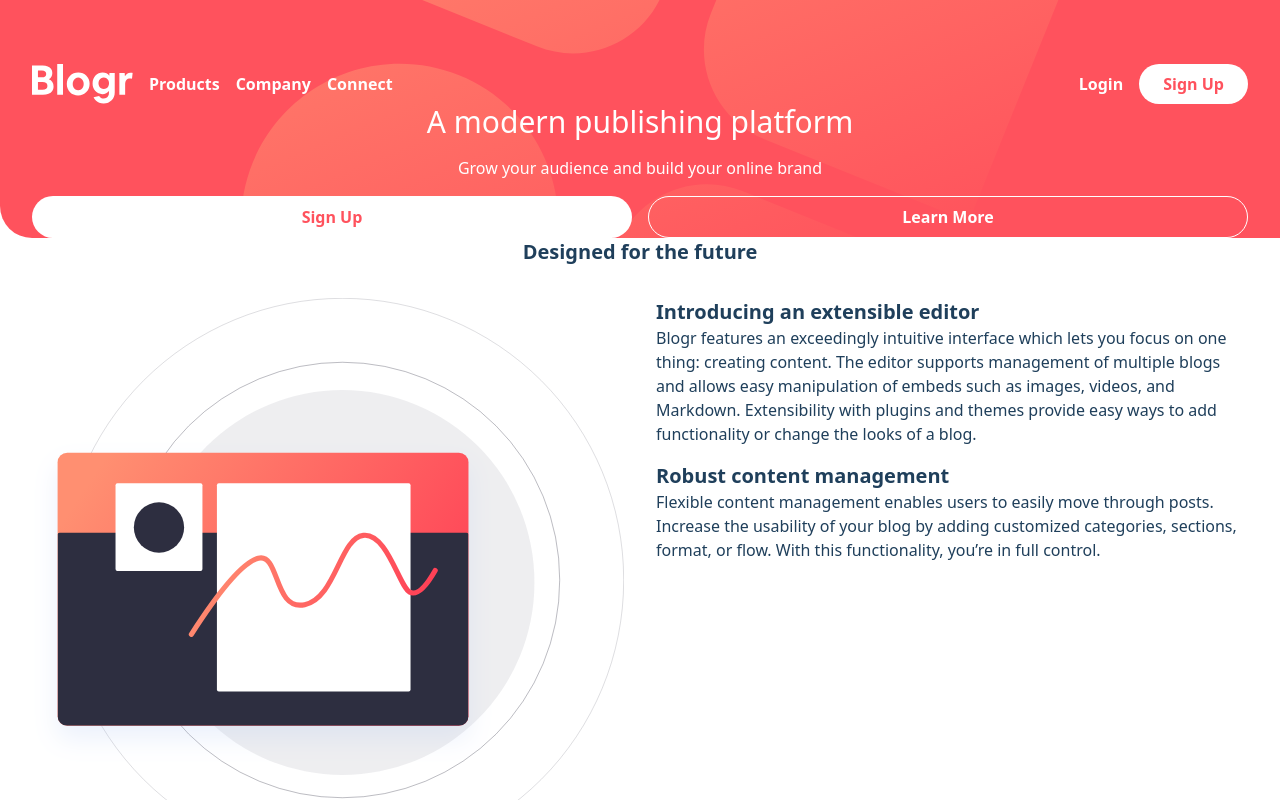
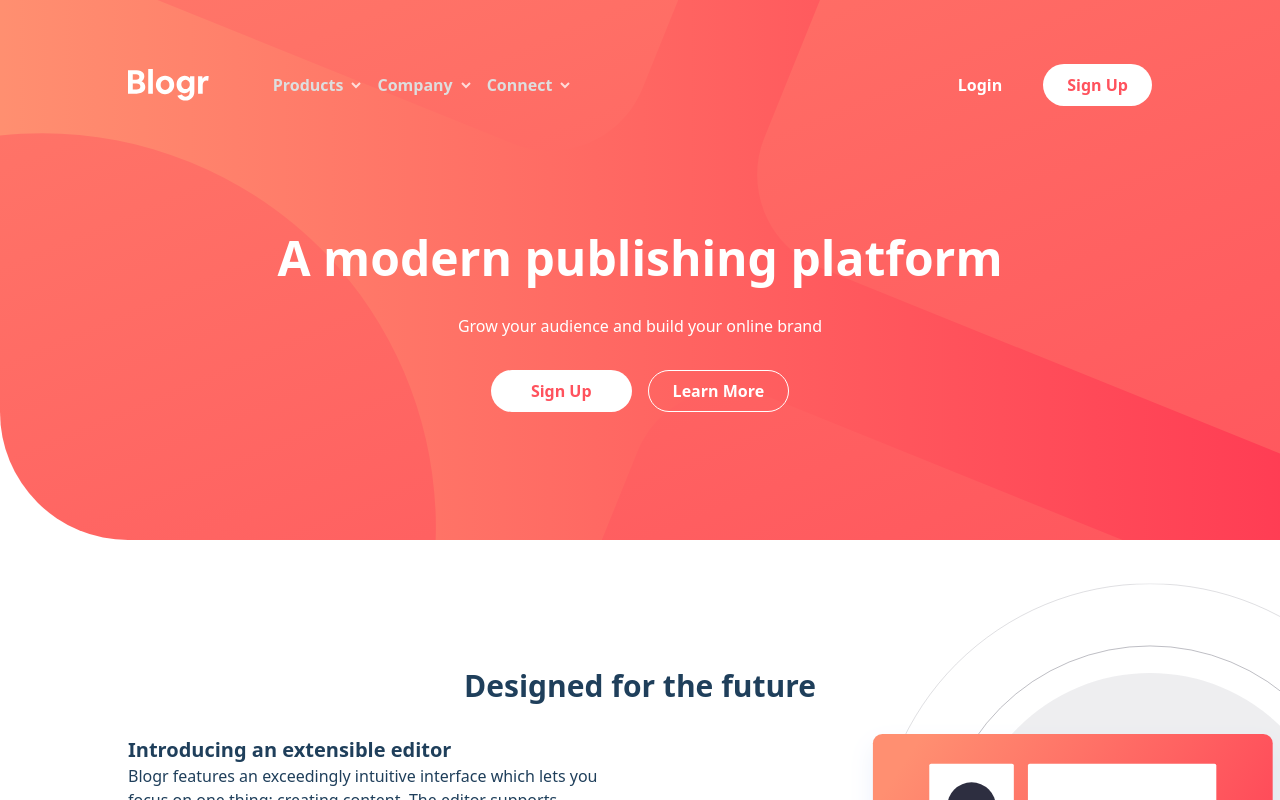
Before and after one commit to emmanueltn007/front-end-mentor-challenges-junior, a React (Vite) app in the folder html-css-and-js/blogr-landing-page/: page / in a window 1280 px wide. Shown: the top 800 px of the page. Built offline with nearby package versions, Linux system fonts and the light colour scheme.

Commit message:
Fixed layout in Header, SignUp and DesginedForFuture

```diff
--- a/html-css-and-js/blogr-landing-page/src/App.jsx
+++ b/html-css-and-js/blogr-landing-page/src/App.jsx
@@ -7,9 +7,13 @@ import StateOfArt from "./components/StateOfArt";
 
 function App() {
   return (
-    <div className="">
-      <div className="pt-16 px-8 bg-[hsl(356,100%,66%)] bg-[url('/images/bg-pattern-intro-mobile.svg')] bg-center bg-no-repeat bg-cover
-                      rounded-bl-4xl">
+    <div className="flex flex-col gap-16 overflow-hidden">
+      <div className="pt-16 px-8 md:px-32 rounded-bl-[128px]
+                      bg-[url('/images/bg-pattern-intro-mobile.svg'),linear-gradient(90deg,_hsl(13,100%,72%),_hsl(353,100%,62%))]
+    md:bg-[url('/images/bg-pattern-intro-desktop.svg'),linear-gradient(90deg,_hsl(13,100%,72%),_hsl(353,100%,62%))]
+    bg-center bg-no-repeat
+    bg-coversss"
+      >
         <Header />
         <SignUp />
       </div>
--- a/html-css-and-js/blogr-landing-page/src/components/DesignedForFuture.jsx
+++ b/html-css-and-js/blogr-landing-page/src/components/DesignedForFuture.jsx
@@ -1,25 +1,25 @@
 function DesignedForFuture() {
   return (
-    <section className="px-8 max-md:text-center text-[hsl(208,49%,24%)] flex flex-col gap-8">
-      <h2 className="text-xl font-semibold md:text-center">
+    <section className="px-8 md:px-32 max-md:text-center text-[hsl(208,49%,24%)] flex flex-col gap-8 relative md:py-16">
+      <h2 className="text-2xl md:text-3xl font-semibold md:text-center">
         Designed for the future
       </h2>
       <div className="flex flex-col md:grid md:grid-cols-2 md:grid-rows-1 gap-8">
-        <div>
+        <div className="md:col-start-2 md:absolute md:translate-x-1/4 md:-translate-y-1/2 md:top-1/2 md:right-0">
           <img
             className="md:hidden"
             src="/images/illustration-editor-mobile.svg"
             alt="illustration editor mobile image"
           />
           <img
-            className="max-md:hidden"
+            className="max-md:hidden max-w-xl"
             src="/images/illustration-editor-desktop.svg"
             alt="illustration editor desktop image"
           />
         </div>
-        <div className="flex flex-col gap-4">
+        <div className="flex flex-col gap-4 md:row-start-1">
           <div>
-            <h2 className="text-xl font-semibold">
+            <h2 className="text-2xl md:text-xl font-semibold">
               Introducing an extensible editor
             </h2>
             <p>
@@ -32,7 +32,7 @@ function DesignedForFuture() {
             </p>
           </div>
           <div>
-            <h2 className="text-xl font-semibold">Robust content management</h2>
+            <h2 className="text-2xl md:text-xl font-semibold">Robust content management</h2>
             <p>
               Flexible content management enables users to easily move through
               posts. Increase the usability of your blog by adding customized
--- a/html-css-and-js/blogr-landing-page/src/components/Header.jsx
+++ b/html-css-and-js/blogr-landing-page/src/components/Header.jsx
@@ -4,30 +4,48 @@ import NavItems from "./header-components/NavItems";
 
 function Header () {
     const [isOpen, setIsOpen] = useState(false);
+    const [openItem, setOpenItem] = useState(null);
 
     return (
-        <header className="flex items-center justify-between relative">
-            <div className="cursor-pointer flex items-center gap-4">
-                <img src="/images/logo.svg" alt="blogr logo" />
+        <header className="flex items-center justify-between relative text-[hsl(0,0%,87%)]">
+            <div className="cursor-pointer flex items-center md:gap-16">
+                <img className="h-8" src="/images/logo.svg" alt="blogr logo" />
 
                 {/* DESKTOP NAV */}
                 <NavItems
-                    divClass="text-white font-semibold flex gap-4 max-md:hidden"
-                    buttonClass="cursor-pointer"
+                    openItem={openItem}
+                    setOpenItem={setOpenItem}
+                    divClass="text-[hsl(0,0%,87%)] font-semibold flex gap-4 max-md:hidden"
+                    buttonClass="cursor-pointer hover:text-white flex items-center gap-2
+                                after:content-[''] relative after:absolute after:block after:h-[2px] after:bottom-0 after:left-0 after:bg-white after:w-0 hover:after:w-full after:transition-all after:duration-300"
+                    imageClass={``}
                 />
             </div>
 
             {/* MOBILE NAV */}
             <MobileNav isOpen={isOpen} setIsOpen={setIsOpen}>
                 <NavItems
-                    divClass="p-8 bg-white flex flex-col gap-8 w-full absolute left-1/2 top-16 -translate-x-1/2 rounded-xl"
-                    buttonClass="text-[hsl(208,49%,24%)] font-semibold cursor-pointer" isOpen={isOpen}
+                    isOpen={isOpen}
+                    divClass="p-8 bg-white flex flex-col items-center gap-8 w-full absolute left-1/2 top-16 -translate-x-1/2 rounded-xl shadow-md shadow-gray-500"
+                    buttonClass="text-[hsl(208,49%,24%)] font-semibold cursor-pointer flex items-center gap-2"
+                    openItem={openItem}
+                    setOpenItem={setOpenItem}
+                    imageClass={` ${openItem ? "text-yellow-500" : "text-[hsl(355,100%,74%)]"}`}
                 />
             </MobileNav>
 
             <div className="max-md:hidden flex gap-4 font-semibold">
-                <button className="cursor-pointer text-white">Login</button>
-                <button className="cursor-pointer text-[hsl(356,100%,66%)] bg-white py-2 px-6 rounded-3xl">Sign Up</button>
+                <button
+                    className="cursor-pointer px-6 py-2 rounded-3xl text-white border border-transparent hover:border-white transition-all duration-150 ease-in-out"
+                >
+                    Login
+                </button>
+                <button
+                    className="cursor-pointer text-[hsl(356,100%,66%)] bg-white py-2 px-6 rounded-3xl
+                            hover:text-white hover:bg-[rgba(168,168,168,0.5)] hover:backdrop-blur-2xl transition-all duration-150 ease-in-out"
+                >
+                    Sign Up
+                </button>
             </div>
         </header>
     );
--- a/html-css-and-js/blogr-landing-page/src/components/SignUp.jsx
+++ b/html-css-and-js/blogr-landing-page/src/components/SignUp.jsx
@@ -1,17 +1,23 @@
 function SignUp () {
     return (
-        <section className="text-center flex flex-col gap-4">
-            <h1 className="text-white text-3xl">
+        <section className="text-center flex flex-col gap-8 py-32">
+            <h1 className="text-white text-3xl md:text-5xl font-semibold">
                 A modern publishing platform
             </h1>
             <p className="text-white">
                 Grow your audience and build your online brand
             </p>
-            <div className="grid grid-cols-2 justify-center gap-4 font-semibold w-full">
-                <button className="bg-white text-[hsl(356,100%,66%)] py-2 rounded-3xl cursor-pointer">
+            <div className="grid grid-cols-2 md:flex justify-center gap-4 font-semibold max-md:w-full">
+                <button
+                    className="bg-white text-[hsl(356,100%,66%)] py-2 md:px-10 rounded-3xl cursor-pointer
+                                hover:text-white hover:bg-[rgba(168,168,168,0.5)] hover:backdrop-blur-2xl transition-all duration-150 ease-in-out"
+                >
                     Sign Up
                 </button>
-                <button className="text-white border border-white py-2 rounded-3xl cursor-pointer">
+                <button
+                    className="text-white border border-white py-2 md:px-6 rounded-3xl cursor-pointer
+                                hover:bg-white hover:text-[hsl(356,100%,66%)] transition-all duration-150 ease-in-out"
+                    >
                     Learn More
                 </button>
             </div>
--- a/html-css-and-js/blogr-landing-page/src/components/header-components/MobileNav.jsx
+++ b/html-css-and-js/blogr-landing-page/src/components/header-components/MobileNav.jsx
@@ -4,7 +4,7 @@ function MobileNav({ isOpen, setIsOpen, children }) {
   return (
     <nav className="md:hidden">
       <button
-        className="cursor-pointer hover:scale-110 transition duration-300 ease-in-out"
+        className="cursor-pointer hover:scale-110 transition-transform duration-300"
         onClick={handleMenuToggle}
       >
         <img
--- a/html-css-and-js/blogr-landing-page/src/components/header-components/NavItems.jsx
+++ b/html-css-and-js/blogr-landing-page/src/components/header-components/NavItems.jsx
@@ -1,29 +1,49 @@
-function NavItems ({ divClass, buttonClass, isOpen }) {
+function NavItems({ divClass, buttonClass, isOpen, openItem, setOpenItem }) {
+
+  const handleNavItemToggle = (item) =>
+    setOpenItem((prev) => (prev === item ? null : item));
+
   const items = ["Products", "Company", "Connect"];
 
   return (
     <div className={divClass}>
       {items.map((item) => {
         return (
-                    <button className={buttonClass}>{item}</button>
+          <button
+            key={item}
+            onClick={() => handleNavItemToggle(item)}
+            className={buttonClass}
+          >
+            {item}
+            <svg xmlns="http://www.w3.org/2000/svg" width="10" height="7"
+                className={`transition duration-300 ease-in-out ${openItem === item ? "rotate-180" : "text-white"}`}>
+              <path
+                fill="none"
+                stroke="currentColor"
+                strokeWidth="2"
+                opacity=".75"
+                d="M1 1l4 4 4-4"
+              />
+            </svg>
+          </button>
         );
       })}
 
-            {isOpen &&
+      {isOpen && (
         <>
           <hr />
-                    <div className="flex flex-col gap-4 font-semibold">
-                        <button className="text-[hsl(208,49%,24%)] cursor-pointer">Login</button>
-                        <button
-                            className="cursor-pointer text-white bg-[linear-gradient(90deg,hsl(13,100%,72%),hsl(353,100%,62%))] py-2 rounded-3xl"
-                        >
+          <div className="flex flex-col gap-4 font-semibold w-full">
+            <button className="text-[hsl(208,49%,24%)] cursor-pointer">
+              Login
+            </button>
+            <button className="cursor-pointer text-white bg-[linear-gradient(90deg,hsl(13,100%,72%),hsl(353,100%,62%))] py-2 rounded-3xl">
               Sign Up
             </button>
           </div>
         </>
-            }
+      )}
     </div>
   );
 }
 
-export default NavItems
+export default NavItems;
```
Also changed, not shown: html-css-and-js/blogr-landing-page/public/images/icon-arrow-light.svg. Lines whose indentation alone changed are shown as unchanged.
